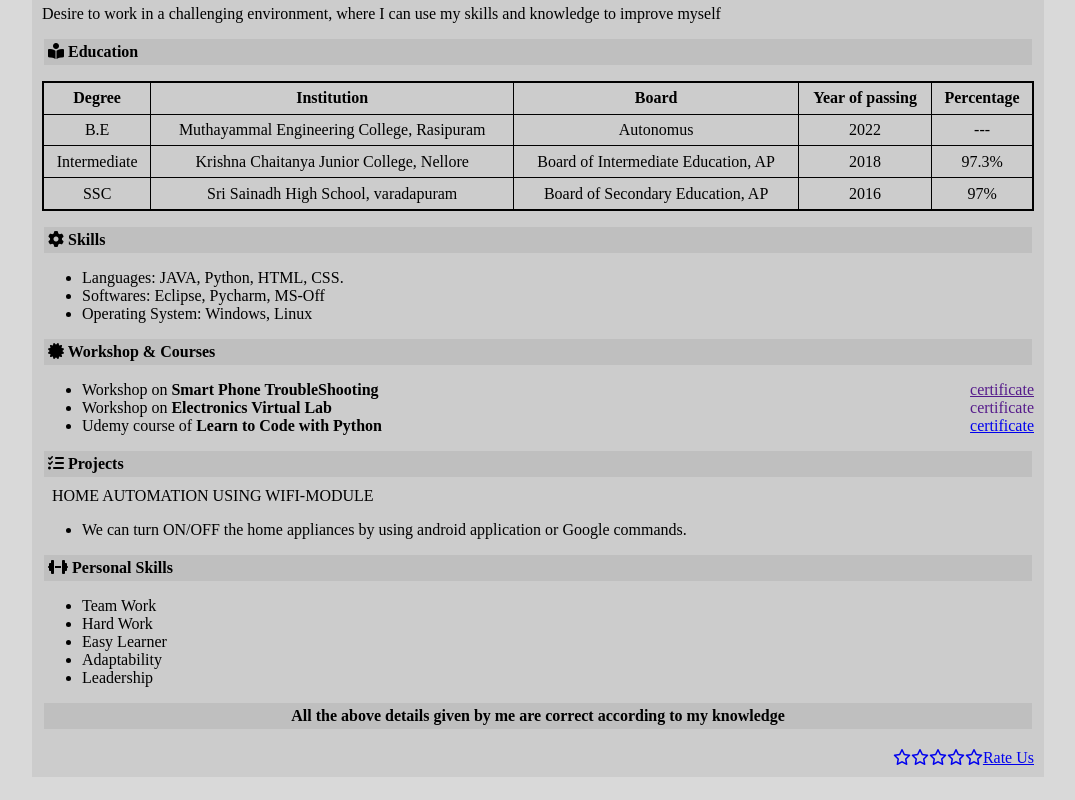
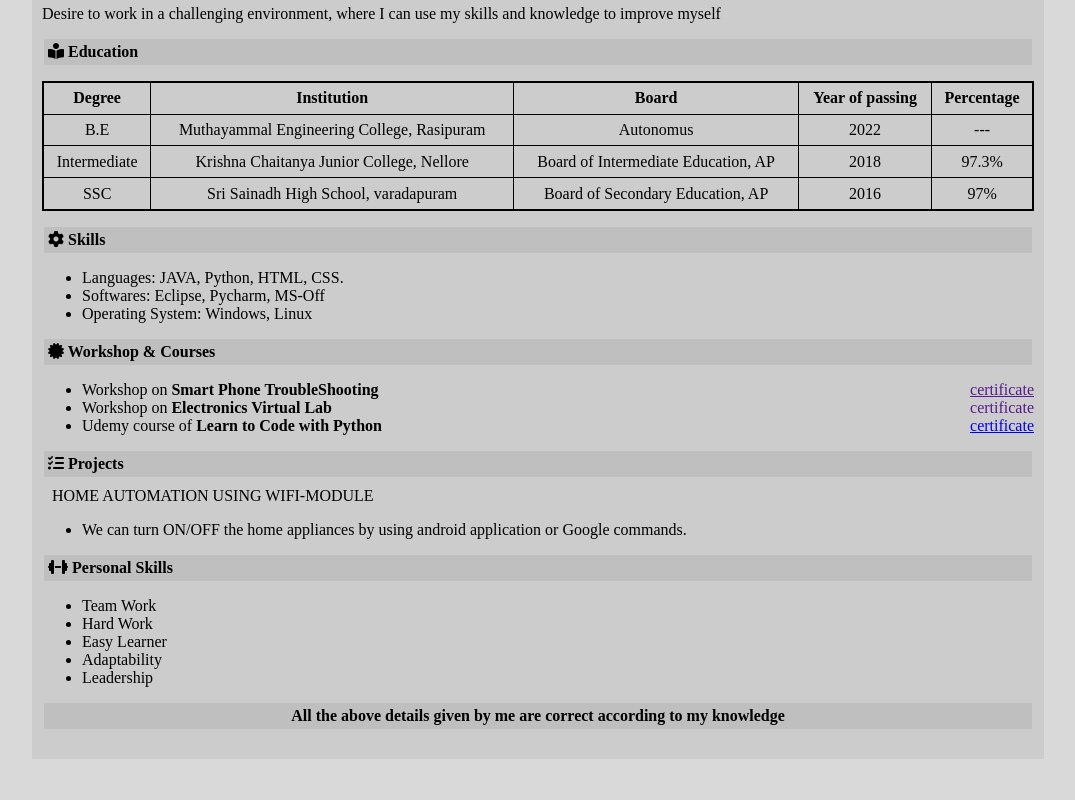
Before and after one commit to knrblj/Eresume, a plain HTML site: page index.html in a window 1280 px wide. Shown: the part 424-1224 px from the top of the page, without its empty margins (102-1177 px from the left). Drawn offline with Linux system fonts and the light colour scheme.

Commit message:
Update index.html

```diff
--- a/index.html
+++ b/index.html
@@ -92,7 +92,7 @@
 
 		<div class="footer">All the above details given by me are correct according to my knowledge</div>
 		<br>
-		<div align="right"><a href="rate.php"><i class="far fa-star"></i><i class="far fa-star"></i><i class="far fa-star"></i><i class="far fa-star"></i><i class="far fa-star"></i>Rate Us</a></div>
+		<!--div align="right"><a href="rate.php"><i class="far fa-star"></i><i class="far fa-star"></i><i class="far fa-star"></i><i class="far fa-star"></i><i class="far fa-star"></i>Rate Us</a></div-->
 
 	</div>
 </body>
```
